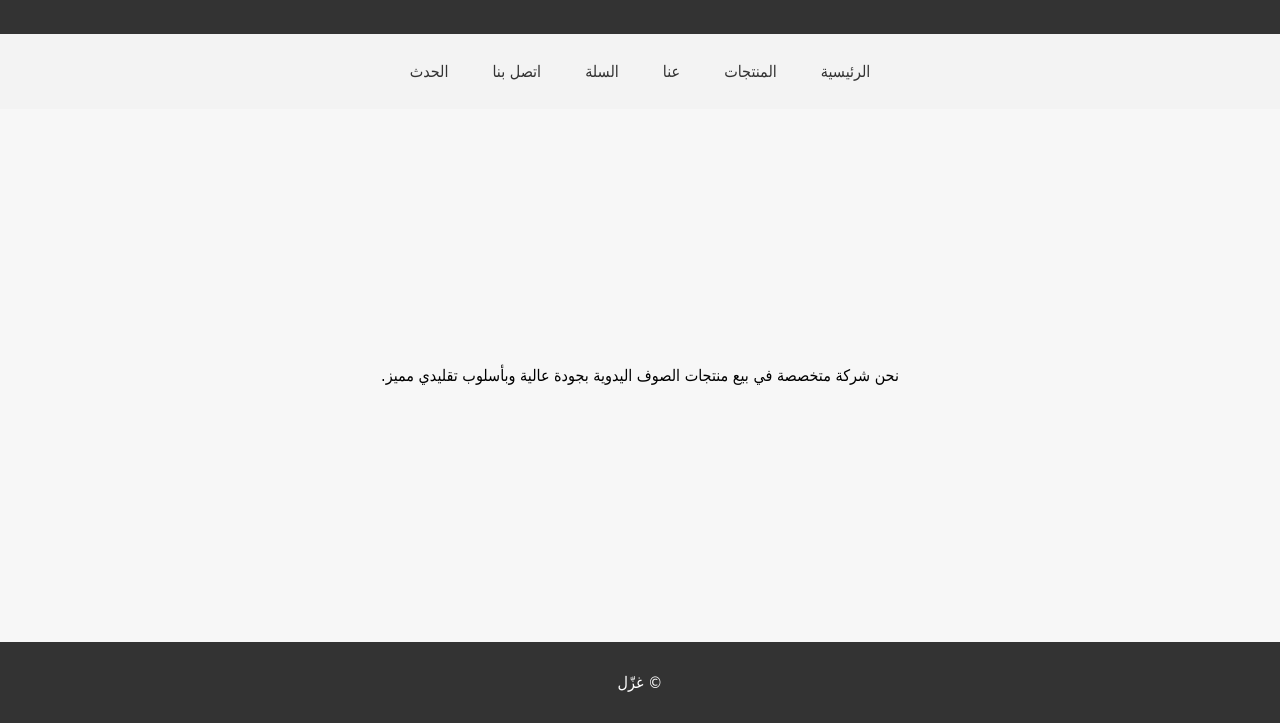
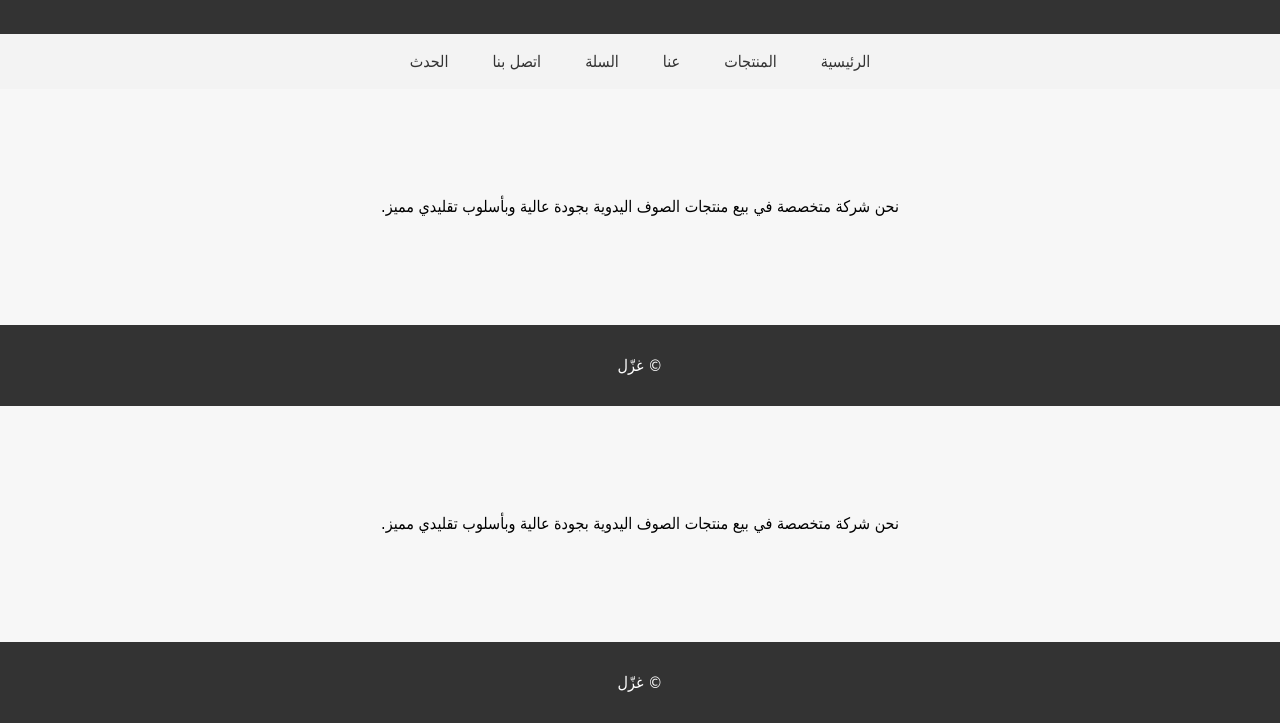
Before and after one commit to GAZAL2025/gazal2025, a plain HTML site: page about.html in a window 1280 px wide. Shown: the part 77-800 px from the top of the page. Drawn offline with Linux system fonts and the light colour scheme.

Commit message:
Update about.html

```diff
--- a/about.html
+++ b/about.html
@@ -10,9 +10,8 @@
     <img src="Y.G.jpg" alt="شعار الشركة" class="logo">
     <h1>من نحن</h1>
   </header>
-<nav>
+<nav class="navbar">
   <button class="menu-toggle" onclick="toggleMenu()">☰</button>
-  <nav class="navbar">
   <ul id="navMenu" class="menu">
     <li><a href="index.html">الرئيسية</a></li>
     <li><a href="products.html">المنتجات</a></li>
@@ -22,7 +21,17 @@
     <li><a href="event.html">الحدث</a></li>
   </ul>
 </nav>
-  </nav>
+
+<main class="center-content">
+  <p>نحن شركة متخصصة في بيع منتجات الصوف اليدوية بجودة عالية وبأسلوب تقليدي مميز.</p>
+</main>
+
+<footer>
+  <p>&copy; غزّل</p>
+</footer>
+
+<script src="countdown.js"></script>
+
   <main class="center-content">
     <p>نحن شركة متخصصة في بيع منتجات الصوف اليدوية بجودة عالية وبأسلوب تقليدي مميز.</p>
   </main>
```
Lines whose indentation alone changed are shown as unchanged.
